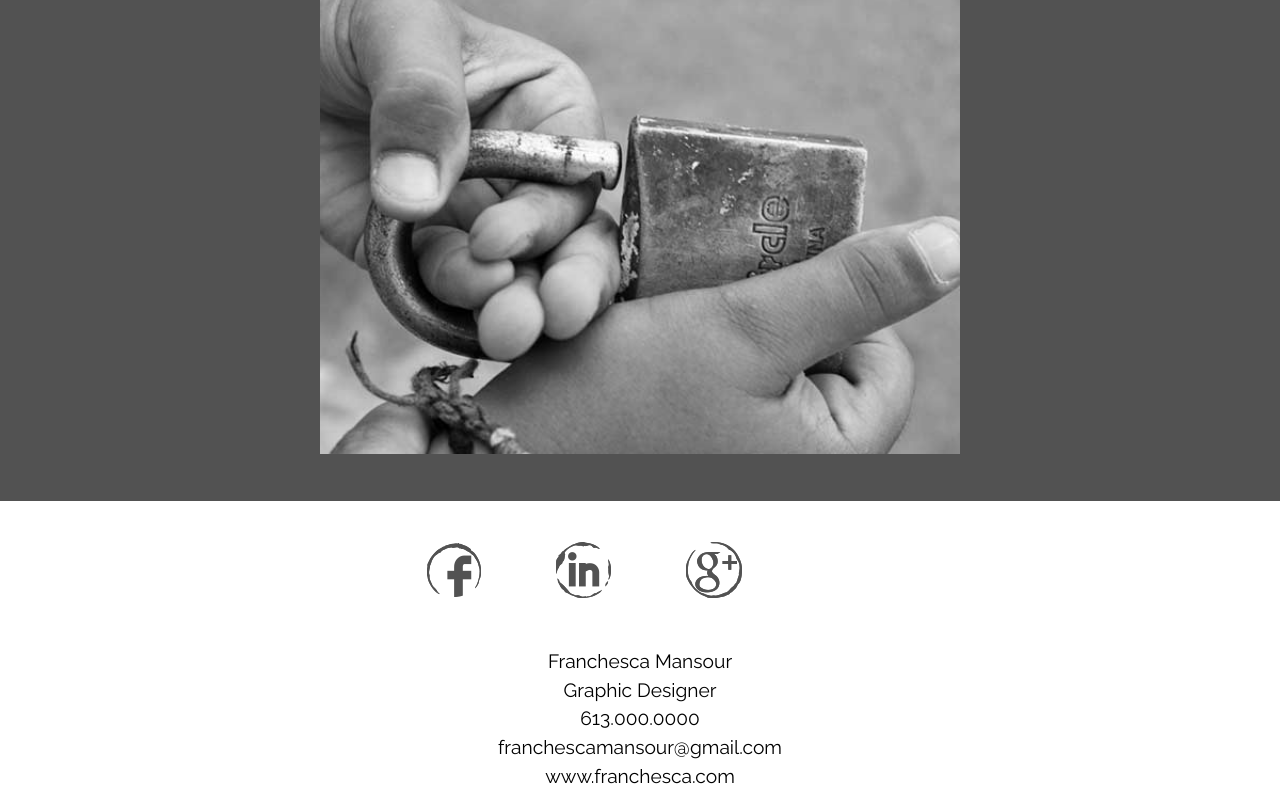
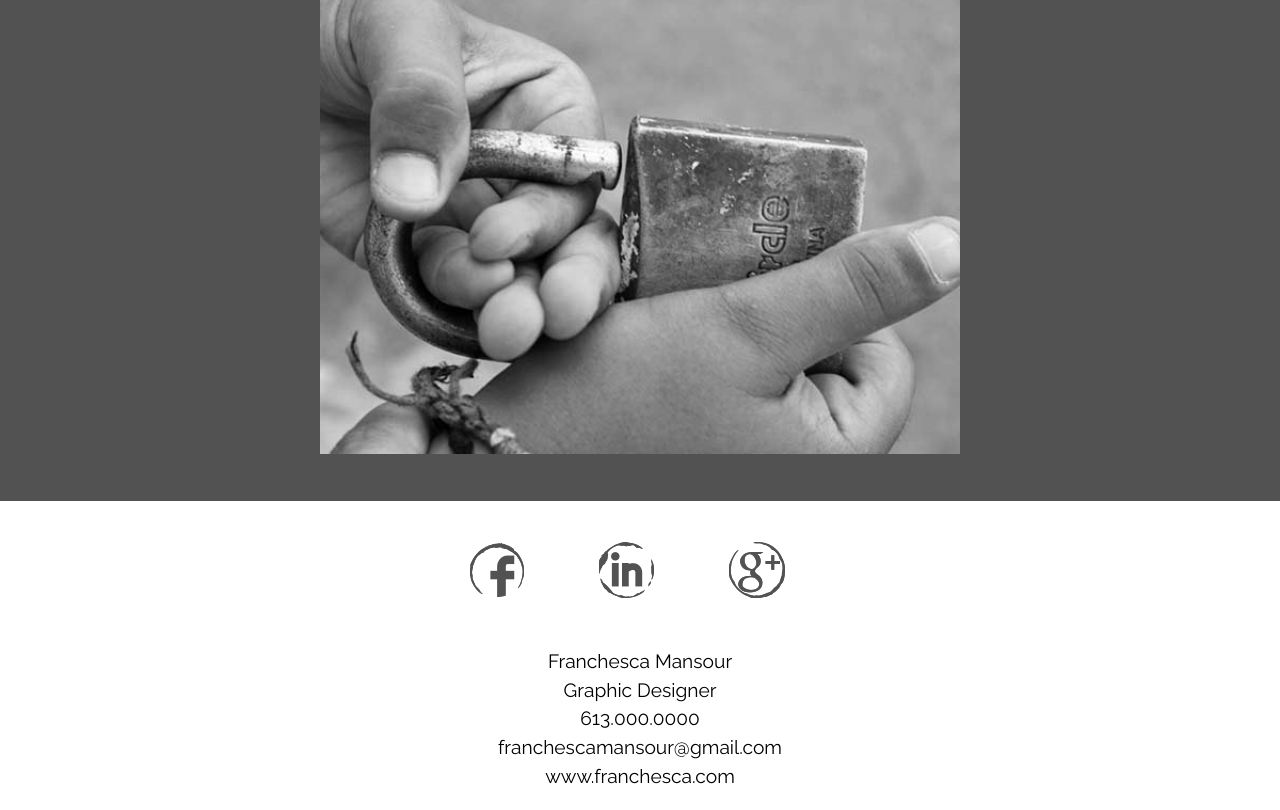
Before and after one commit to franchescamansour/dsn1675-project-1, a plain HTML site: page index.html in a window 1280 px wide. Shown: the part 2157-2967 px from the top of the page. Drawn offline with Linux system fonts and the light colour scheme.

Commit message:
Adjust footer icons

```diff
--- a/css/general.css
+++ b/css/general.css
@@ -92,6 +92,7 @@ h2{
 
 .icons{
   list-style: none;
+  text-align: center;
 }
 
 .icons li{
@@ -144,10 +145,6 @@ footer{
     margin-bottom: 2rem;
   }
 
-  .icons{
-    margin-left: 20%;
-  }
-
 }
 
 /****Large-Desktop****/
@@ -173,10 +170,6 @@ footer{
     font-size: 5.5rem;
   }
 
-  .icons{
-    margin-left: 30%;
-  }
-
 }
 
 /****Styling-for-Print****/
```
